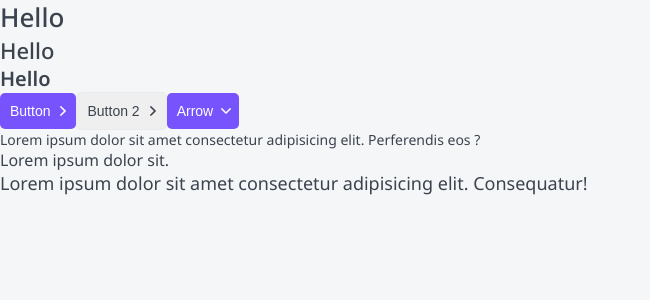
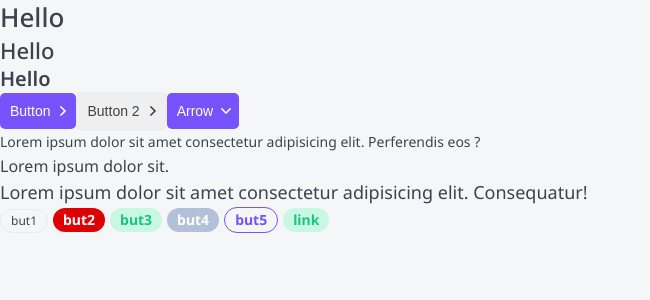
Before and after one commit to Sergi0let/open-top, a Next.js app: page / in a window 1280 px wide. Shown: the top 300 px of the page, without its empty margins (0-650 px from the left). Built offline with nearby package versions, Linux system fonts and the light colour scheme.

Commit message:
add component Tag

```diff
--- a/components/P/P.module.css
+++ b/components/P/P.module.css
@@ -1,12 +1,18 @@
 .p {
-  font-size: 16px;
   margin: 0;
 }
 
-.small {
+.s {
   font-size: 14px;
+  line-height: 24px;
 }
 
-.big {
+.m {
+  font-size: 16px;
+  line-height: 24px;
+}
+
+.l {
   font-size: 18px;
+  line-height: 29px;
 }
--- a/components/P/P.tsx
+++ b/components/P/P.tsx
@@ -1,14 +1,22 @@
+import cn from 'classnames';
 import { PProps } from './P.props';
+
 import styles from './P.module.css';
-import cn from 'classnames';
 
-const P = ({ children, size }: PProps): JSX.Element => {
+const P = ({
+  children,
+  size = 'm',
+  className,
+  ...props
+}: PProps): JSX.Element => {
   return (
     <p
-      className={cn(styles.p, {
-        [styles.small]: size === 'small',
-        [styles.big]: size === 'big',
+      className={cn(styles.p, className, {
+        [styles.s]: size === 's',
+        [styles.m]: size === 'm',
+        [styles.l]: size === 'l',
       })}
+      {...props}
     >
       {children}
     </p>
--- /dev/null
+++ b/components/Tag/Tag.module.css
@@ -0,0 +1,52 @@
+.tag {
+  display: inline-block;
+
+  box-sizing: border-box;
+  margin-right: 5px;
+  border-radius: 20px;
+}
+
+.s {
+  font-size: 12px;
+  line-height: 12px;
+  padding: 5px 10px;
+}
+
+.m {
+  font-size: 14px;
+  line-height: 14px;
+  padding: 5px 10px;
+}
+
+.ghoust {
+  border: 1px solid var(--gray-light);
+}
+
+.red {
+  color: var(--white);
+  background: #de0000;
+  font-weight: 700;
+}
+
+.grey {
+  color: var(--white);
+  background: #b3c0d9;
+
+  font-weight: 700;
+}
+
+.green {
+  color: var(--green);
+  background: var(--green-light);
+
+  font-weight: 700;
+}
+
+.primary {
+  color: var(--primary);
+  background: none;
+
+  border: 1px solid var(--primary);
+
+  font-weight: 700;
+}
--- /dev/null
+++ b/components/Tag/Tag.tsx
@@ -0,0 +1,31 @@
+import cn from 'classnames';
+import { TagProps } from './Tag.props';
+
+import styles from './Tag.module.css';
+
+const Tag = ({
+  size = 'm',
+  children,
+  color = 'ghoust',
+  href,
+  className,
+  ...props
+}: TagProps): JSX.Element => {
+  return (
+    <div
+      className={cn(styles.tag, className, {
+        [styles.s]: size === 's',
+        [styles.m]: size === 'm',
+        [styles.ghoust]: color === 'ghoust',
+        [styles.red]: color === 'red',
+        [styles.grey]: color === 'grey',
+        [styles.green]: color === 'green',
+        [styles.primary]: color === 'primary',
+      })}
+      {...props}
+    >
+      {href ? <a href={href}>{children}</a> : <>{children}</>}
+    </div>
+  );
+};
+export default Tag;
--- a/components/index.ts
+++ b/components/index.ts
@@ -1,3 +1,4 @@
 export * from './Htag/Htag';
 export * from './Button/Button';
 export * from './P/P';
+export * from './Tag/Tag';
--- a/pages/index.tsx
+++ b/pages/index.tsx
@@ -1,5 +1,6 @@
 import { Button, Htag } from '../components';
 import P from '../components/P/P';
+import Tag from '../components/Tag/Tag';
 
 export default function Home(): JSX.Element {
   return (
@@ -16,14 +17,26 @@ export default function Home(): JSX.Element {
       <Button appearance="primary" arrow="down">
         Arrow
       </Button>
-      <P size="small">
+      <P size="s">
         Lorem ipsum dolor sit amet consectetur adipisicing elit. Perferendis eos
         ?
       </P>
       <P>Lorem ipsum dolor sit.</P>
-      <P size="big">
+      <P size="l">
         Lorem ipsum dolor sit amet consectetur adipisicing elit. Consequatur!
       </P>
+      <Tag size="s" color="ghoust">
+        but1
+      </Tag>
+      <Tag size="m" color="red">
+        but2
+      </Tag>
+      <Tag color="green">but3</Tag>
+      <Tag color="grey">but4</Tag>
+      <Tag color="primary">but5</Tag>
+      <Tag color="green" href="http//:youtube.com">
+        link
+      </Tag>
     </div>
   );
 }
```
Also changed, not shown: components/P/P.props.ts (+7 -3 lines), components/Tag/Tag.props.ts (added, +9 -0 lines).
